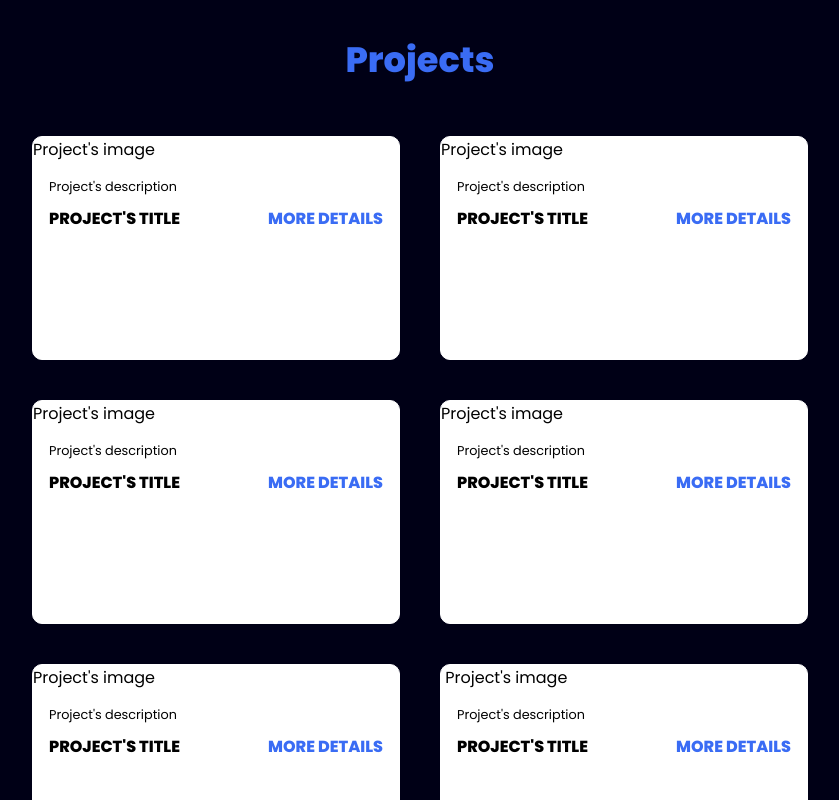
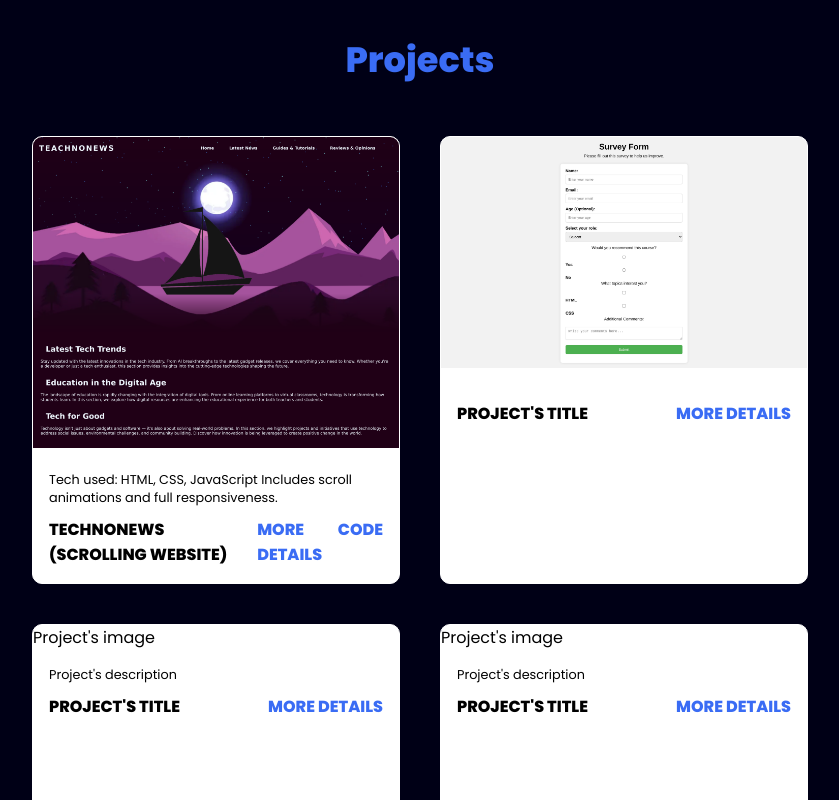
Before and after one commit to Ali2653766/My-Profile, a plain HTML site: page index.html in a window 1280 px wide. Shown: the part 2000-2800 px from the top of the page, without its empty margins (220-1059 px from the left). Drawn offline with Linux system fonts and the light colour scheme.

Commit message:
added technonews in projects

```diff
--- a/index.html
+++ b/index.html
@@ -70,22 +70,24 @@
         <div class="content">
             <div class="project-card">
                 <div class="project-image">
-                    <img src="" />Project's image
+                    <img src="images/technonews.png" />
                 </div>
                 <div class="project-info">
-                    <p class="project-category">Project's description</p>
+                    <p class="project-category">Tech used: HTML, CSS, JavaScript
+                        Includes scroll animations and full responsiveness.</p>
                     <strong class="project-title">
-                        <span>Project's title</span>
-                        <a href="#" class="more-details">More details</a>
+                        <span>Technonews (Scrolling Website)</span>
+                        <a href="https://ali2653766.github.io/Scrolling-Website/" class="more-details">More details</a>
+                        <a href="https://github.com/Ali2653766/Scrolling-Website" class="more-details">Code</a>
                     </strong>
                 </div>
             </div>
             <div class="project-card">
                 <div class="project-image">
-                    <img src="" />Project's image
+                    <img src='images/survey.jpg' />
                 </div>
                 <div class="project-info">
-                    <p class="project-category">Project's description</p>
+                    <p class="project-category"></p>
                     <strong class="project-title">
                         <span>Project's title</span>
                         <a href="#" class="more-details">More details</a>
--- a/style.css
+++ b/style.css
@@ -50,7 +50,7 @@ section {
     min-height: 100vh;
     display: flex;
     align-items: center;
-    background: url(img.png) no-repeat;
+    background: url(images/img.png) no-repeat;
     background-size: cover;
     background-position: center;
     background-attachment: fixed;
```
Also changed, not shown: images/adidas.jpg (renamed from images/ali2653766.github.io (1).jpg), images/survey.jpg (renamed from images/ali2653766.github.io.jpg), images/technonews.png (renamed from images/ali2653766.github.io.png).
